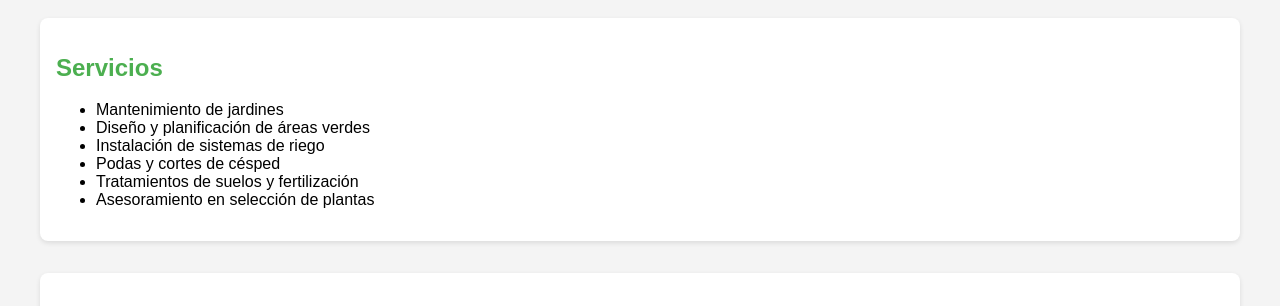
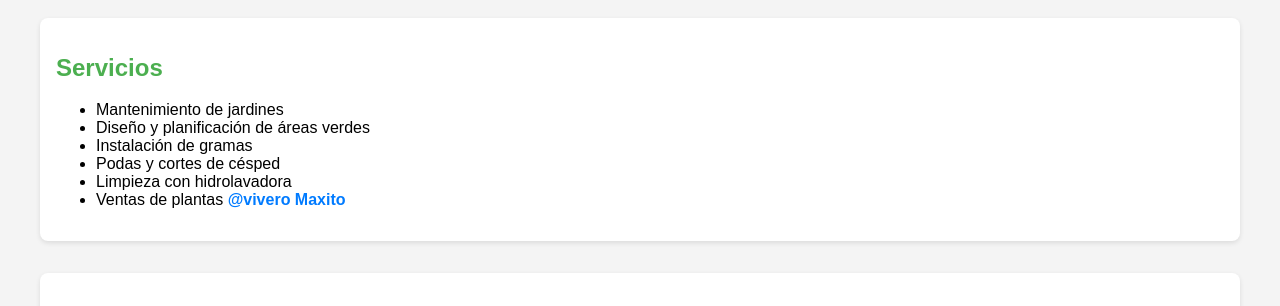
Before and after one commit to isaias2210/serviserafo, a website: page index.html in a window 1280 px wide. Shown: the part 1560-1866 px from the top of the page. Drawn offline with Linux system fonts and the light colour scheme.

Commit message:
index.html

```diff
--- a/index.html
+++ b/index.html
@@ -152,6 +152,15 @@
             padding: 1rem;
             position: relative;
         }
+        /* Highlighted link */
+        .highlight-link {
+            color: #007bff; /* Color azul para resaltar */
+            text-decoration: none;
+            font-weight: bold;
+        }
+        .highlight-link:hover {
+            text-decoration: underline;
+        }
         /* Media Queries for Responsive Design */
         @media (max-width: 768px) {
             .header-title {
@@ -210,10 +219,10 @@
             <ul>
                 <li>Mantenimiento de jardines</li>
                 <li>Diseño y planificación de áreas verdes</li>
-                <li>Instalación de sistemas de riego</li>
+                <li>Instalación de gramas</li>
                 <li>Podas y cortes de césped</li>
-                <li>Tratamientos de suelos y fertilización</li>
-                <li>Asesoramiento en selección de plantas</li>
+                <li>Limpieza con hidrolavadora</li>
+                <li>Ventas de plantas <a href="https://www.instagram.com/vivero_maxito/?utm_source=ig_web_button_share_sheet" class="highlight-link" target="_blank">@vivero Maxito</a></li>
             </ul>
         </section>
         <section id="gallery" class="section">
```
